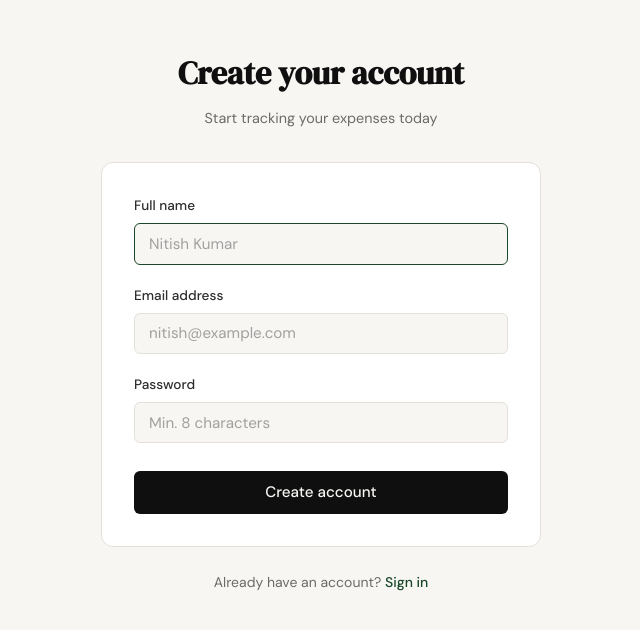
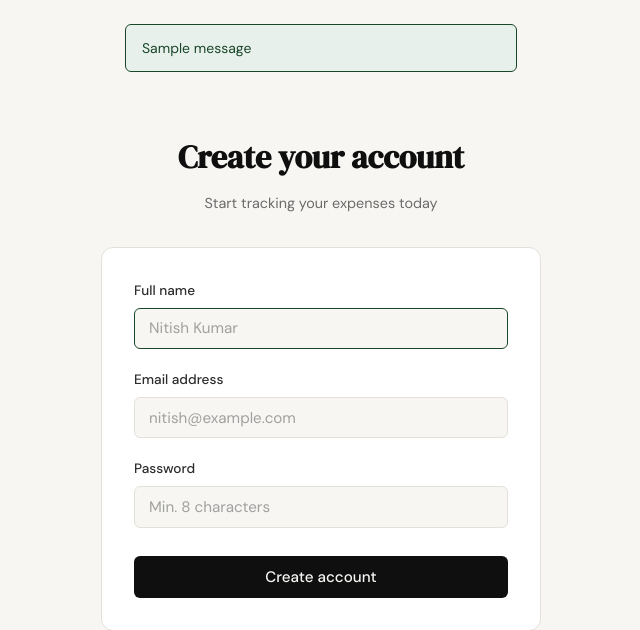
Before and after one commit to goconutgoa/spendly, a Flask app: page /register in a window 1280 px wide. Shown: the part 61-691 px from the top of the page, without its empty margins (319-959 px from the left). Run offline with Flask 3, Linux system fonts and the light colour scheme; one stand-in notice (Sample message) is shown.

Commit message:
Step 2: implement registration (POST handling, hashing, flash)
- app.py: register GET+POST with validation, werkzeug hashing, flash + redirect; add app.secret_key

- database/db.py: add get_user_by_email() and create_user() helpers

- base.html: central flashed-message rendering

- style.css: .flash-success/.flash-error using CSS variables

Co-Authored-By: Claude Opus 4.8 (1M context) <noreply@anthropic.com>

Claude-Session: https://claude.ai/code/session_016ZGUzqpvF2mYznU1hcs6iX

```diff
--- a/app.py
+++ b/app.py
@@ -1,8 +1,16 @@
-from flask import Flask, render_template
+import os
+import sqlite3
 
-from database.db import get_db, init_db, seed_db
+from flask import Flask, render_template, request, redirect, url_for, flash
+from werkzeug.security import generate_password_hash
+
+from database.db import get_db, init_db, seed_db, get_user_by_email, create_user
 
 app = Flask(__name__)
+
+# Secret key for session cookies and flash messages. Read from the environment
+# in production; the dev fallback keeps local runs working out of the box.
+app.secret_key = os.environ.get("SECRET_KEY", "dev-secret-change-me")
 
 # Ensure the database schema and sample data are ready before serving requests.
 with app.app_context():
@@ -19,8 +27,39 @@ def landing():
     return render_template("landing.html")
 
 
-@app.route("/register")
+@app.route("/register", methods=["GET", "POST"])
 def register():
+    if request.method == "POST":
+        name = request.form.get("name", "").strip()
+        email = request.form.get("email", "").strip().lower()
+        password = request.form.get("password", "")
+
+        if not name or not email or not password:
+            return render_template("register.html", error="All fields are required.")
+        if "@" not in email or "." not in email.split("@")[-1]:
+            return render_template(
+                "register.html", error="Please enter a valid email address."
+            )
+        if len(password) < 8:
+            return render_template(
+                "register.html", error="Password must be at least 8 characters."
+            )
+        if get_user_by_email(email) is not None:
+            return render_template(
+                "register.html", error="That email is already registered."
+            )
+
+        try:
+            create_user(name, email, generate_password_hash(password))
+        except sqlite3.IntegrityError:
+            # Backstop for a race on the UNIQUE email constraint.
+            return render_template(
+                "register.html", error="That email is already registered."
+            )
+
+        flash("Account created — please log in.", "success")
+        return redirect(url_for("login"))
+
     return render_template("register.html")
 
 
--- a/database/db.py
+++ b/database/db.py
@@ -104,6 +104,34 @@ def seed_db():
         conn.close()
 
 
+def get_user_by_email(email):
+    """Return the user row for an email, or None if no such user exists."""
+    conn = get_db()
+    try:
+        return conn.execute(
+            "SELECT * FROM users WHERE email = ?", (email,)
+        ).fetchone()
+    finally:
+        conn.close()
+
+
+def create_user(name, email, password_hash):
+    """Insert a new user and return the new row id.
+
+    Raises sqlite3.IntegrityError if the email is already taken (UNIQUE).
+    """
+    conn = get_db()
+    try:
+        cursor = conn.execute(
+            "INSERT INTO users (name, email, password_hash) VALUES (?, ?, ?)",
+            (name, email, password_hash),
+        )
+        conn.commit()
+        return cursor.lastrowid
+    finally:
+        conn.close()
+
+
 if __name__ == "__main__":
     init_db()
     seed_db()
--- a/static/css/style.css
+++ b/static/css/style.css
@@ -420,6 +420,32 @@ a { color: inherit; text-decoration: none; }
     margin-bottom: 1.25rem;
 }
 
+.flash-container {
+    max-width: var(--auth-width, 420px);
+    margin: 1.5rem auto 0;
+    padding: 0 1.5rem;
+}
+
+.flash {
+    border: 1px solid transparent;
+    border-radius: var(--radius-sm);
+    padding: 0.75rem 1rem;
+    font-size: 0.875rem;
+    margin-bottom: 0.75rem;
+}
+
+.flash-success {
+    background: var(--accent-light);
+    color: var(--accent);
+    border-color: var(--accent);
+}
+
+.flash-error {
+    background: var(--danger-light);
+    color: var(--danger);
+    border-color: var(--danger);
+}
+
 .form-group { margin-bottom: 1.25rem; }
 
 .form-group label {
--- a/templates/base.html
+++ b/templates/base.html
@@ -26,6 +26,15 @@
     </nav>
 
     <main class="main-content">
+        {% with messages = get_flashed_messages(with_categories=true) %}
+            {% if messages %}
+            <div class="flash-container">
+                {% for category, message in messages %}
+                <div class="flash flash-{{ category }}">{{ message }}</div>
+                {% endfor %}
+            </div>
+            {% endif %}
+        {% endwith %}
         {% block content %}{% endblock %}
     </main>
 
```
